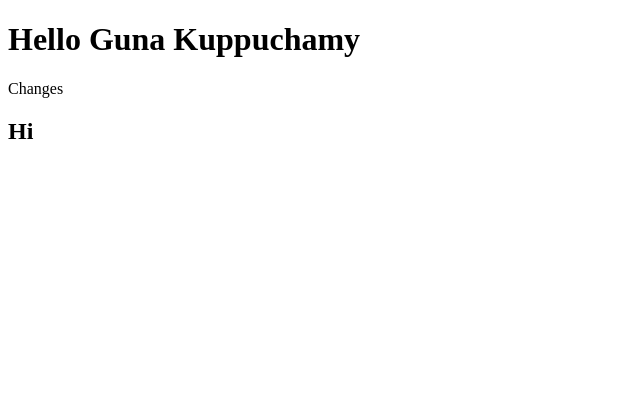
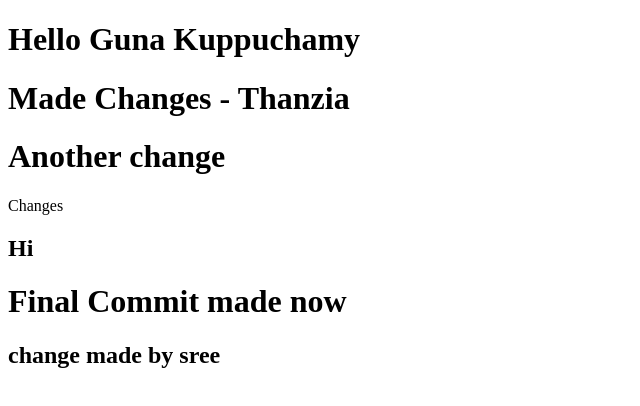
Before and after one commit to GunaKuppuchamy/Helpdesk-Frontend, an Angular app: page / in a window 1280 px wide. Shown: the top 406 px of the page, without its empty margins (0-640 px from the left). Built offline with nearby package versions, Linux system fonts and the light colour scheme.

Commit message:
sample change

```diff
--- a/src/app/app.component.html
+++ b/src/app/app.component.html
@@ -1,3 +1,7 @@
 <h1>{{title}}</h1>
+<h1>Made Changes - Thanzia</h1>
+<h1>Another change</h1>
 <p>Changes</p>
 <h2>Hi</h2>
+<h1>Final Commit made now</h1>
+<h2>change made by sree</h2>
```
